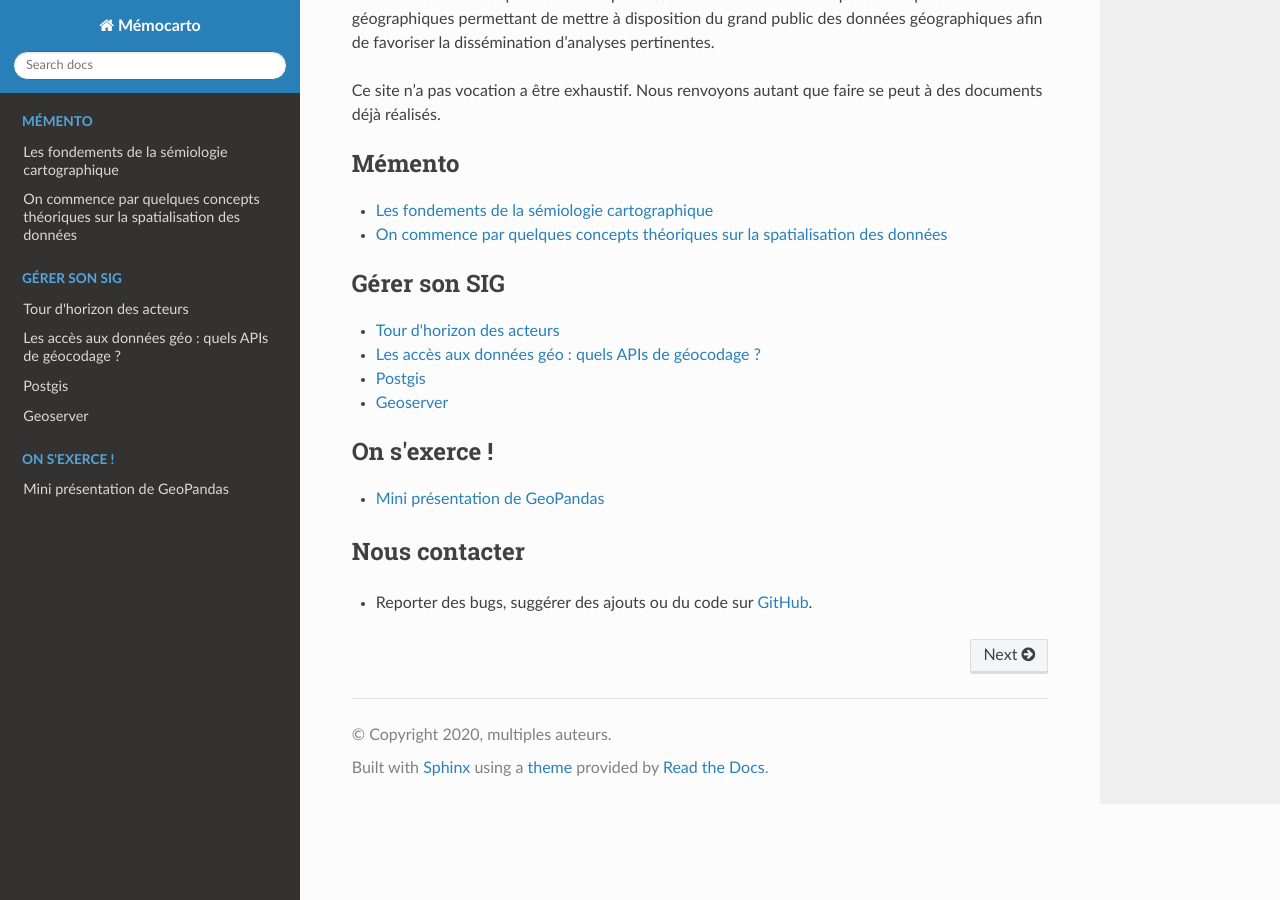
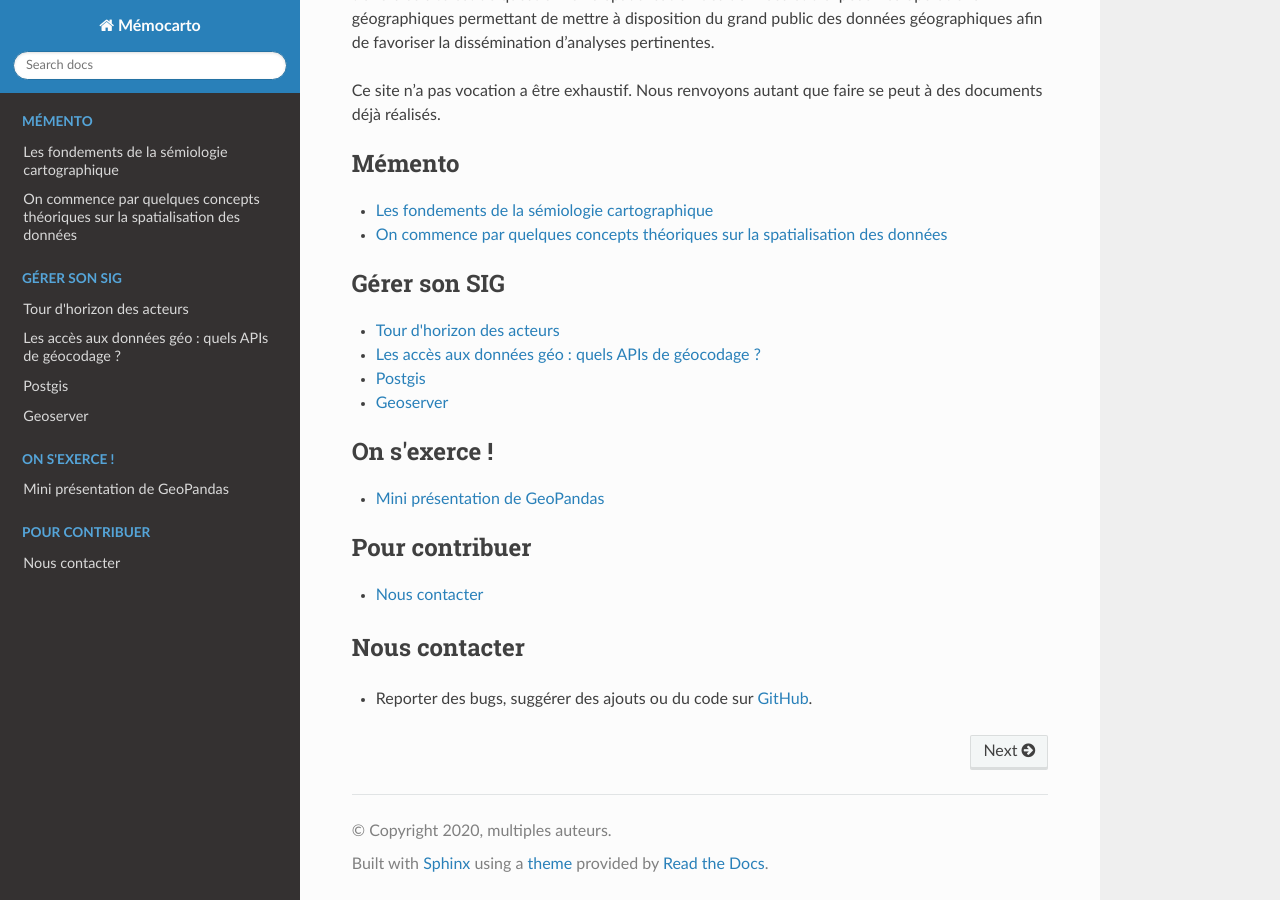
Before and after one commit to JulieDjidji/memocarto, a Sphinx documentation site: the page built from doc/source/index.rst, in a window 1280 px wide and 900 px high, scrolled down 761 px. Built offline with Sphinx 7.4.7 and the Read the Docs theme 2.0.0, drawn with Linux system fonts in a browser that asks for light colours; pages that are not in the unit, such as notebooks, are missing from menus.

Commit message:
Update index.rst

```diff
--- a/doc/source/index.rst
+++ b/doc/source/index.rst
@@ -43,6 +43,12 @@ Ce site n’a pas vocation a être exhaustif. Nous renvoyons autant que faire se
   Mini présentation de GeoPandas <geopandas>
   Galerie d'exemples <gallery/index>
 
+.. toctree::
+  :maxdepth: 1
+  :caption: Pour contribuer
+
+   Nous contacter <contributors>
+
 Nous contacter
 ---------------------
 
```
